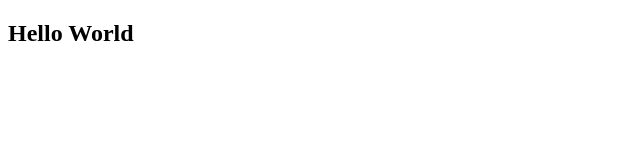
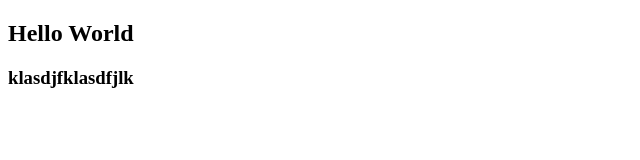
Before and after one commit to jiyorude/mijn_html_project, a plain HTML site: page index.html in a window 1280 px wide. Shown: the whole page, without its empty margins (0-640 px from the left). Drawn offline with Linux system fonts and the light colour scheme.

Commit message:
Update index.html
Ik heb index aangepast

```diff
--- a/index.html
+++ b/index.html
@@ -7,5 +7,6 @@
 </head>
 <body>
     <h2>Hello World</h2>
+    <h3>klasdjfklasdfjlk</h3>
 </body>
 </html>
```
